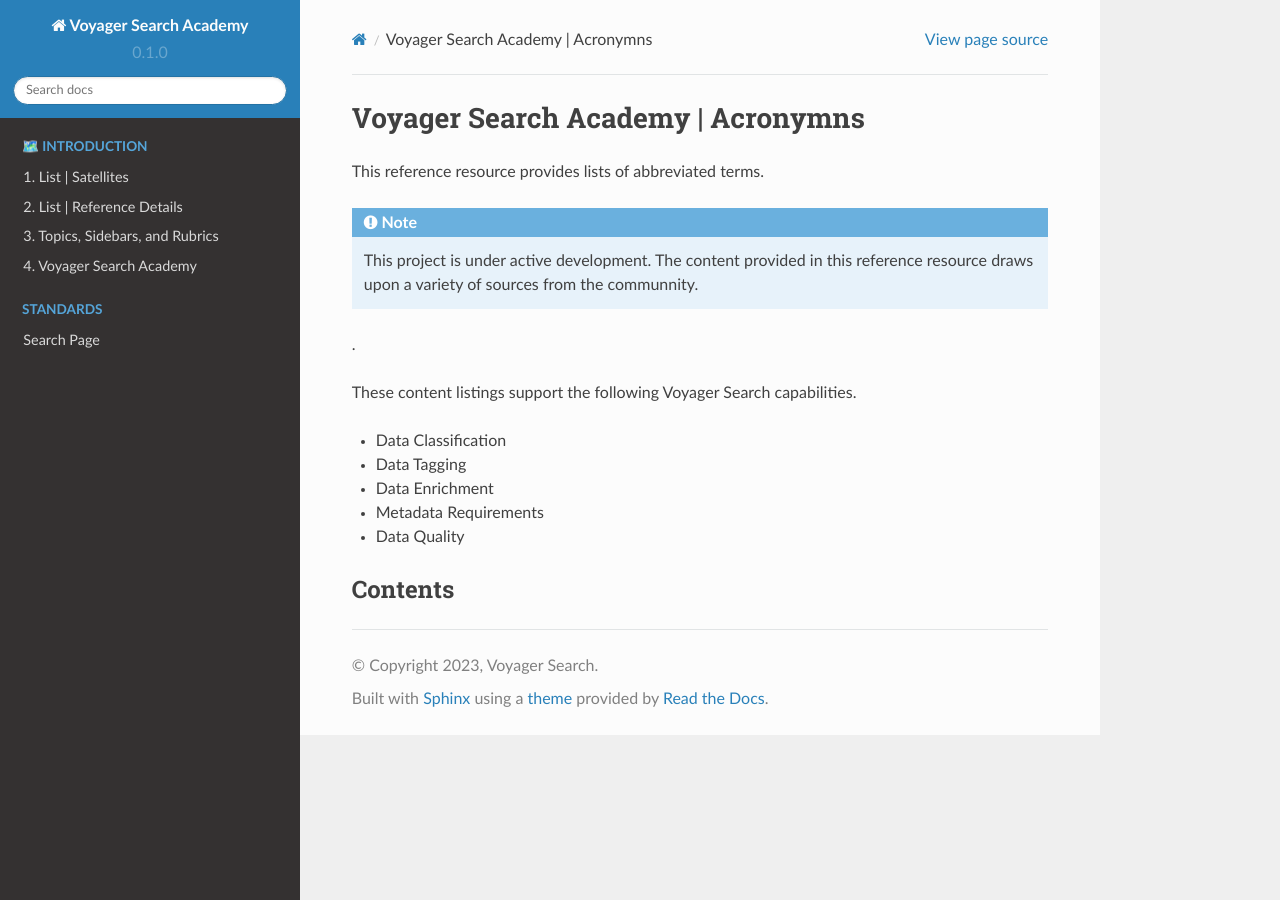
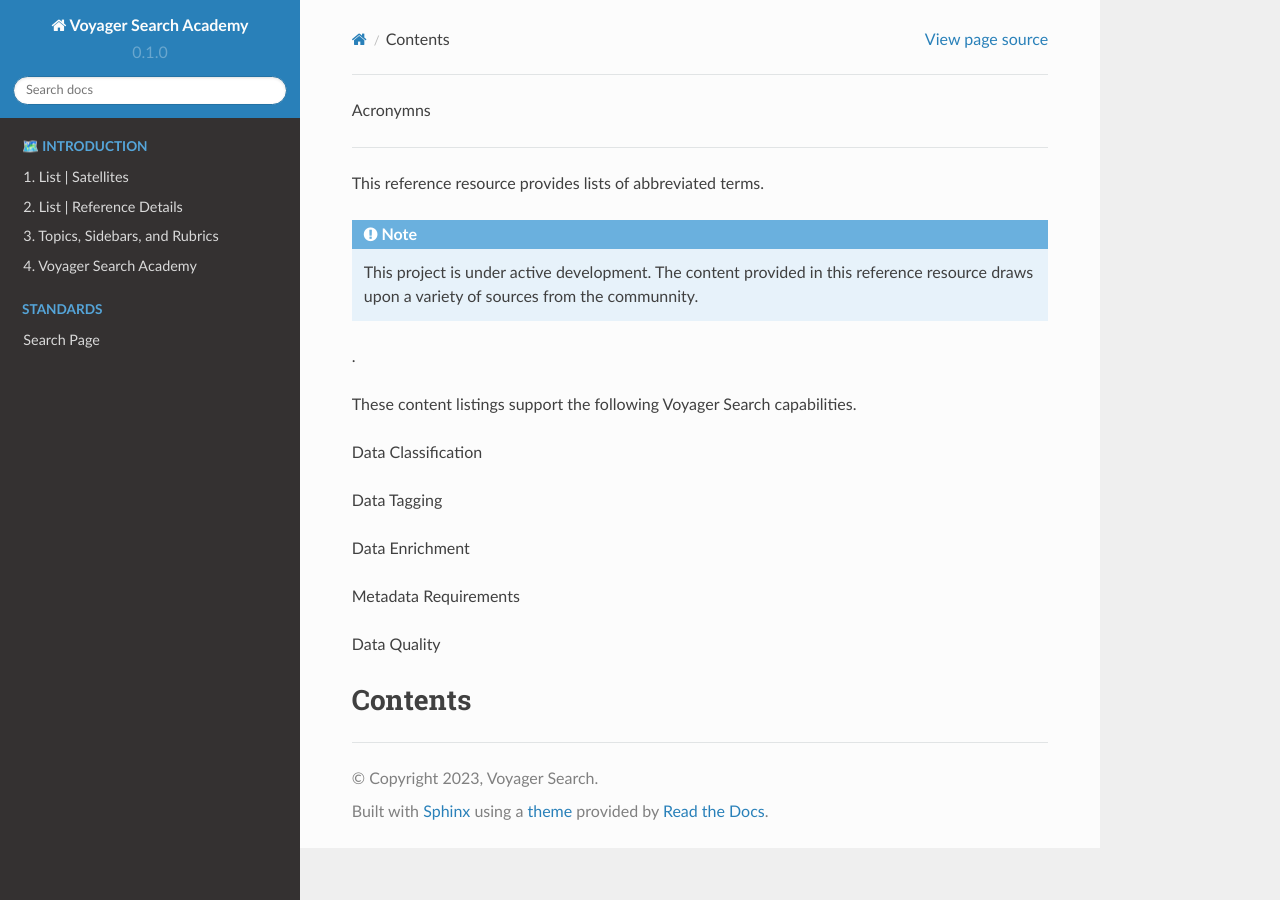
Before and after one commit to voyagersearch/academy, a Sphinx documentation site: the page built from docs/source/references/acronyms/index.rst, in a window 1280 px wide. Built offline with Sphinx 7.4.7 and the Read the Docs theme 2.0.0, drawn with Linux system fonts in a browser that asks for light colours; pages that are not in the unit, such as notebooks, are missing from menus.

Commit message:
Update index.rst

```diff
--- a/docs/source/references/acronyms/index.rst
+++ b/docs/source/references/acronyms/index.rst
@@ -3,7 +3,7 @@
    :description: A reference library of acronymns provided by the Generative Earth Inteligence community.
    :keywords: voyager search, voyagersearch, data governance, data provenance, data profiling, data lineage, acronymns
 
-Voyager Search Academy | Acronymns
+| Acronymns
 ===================================
 
 
```
